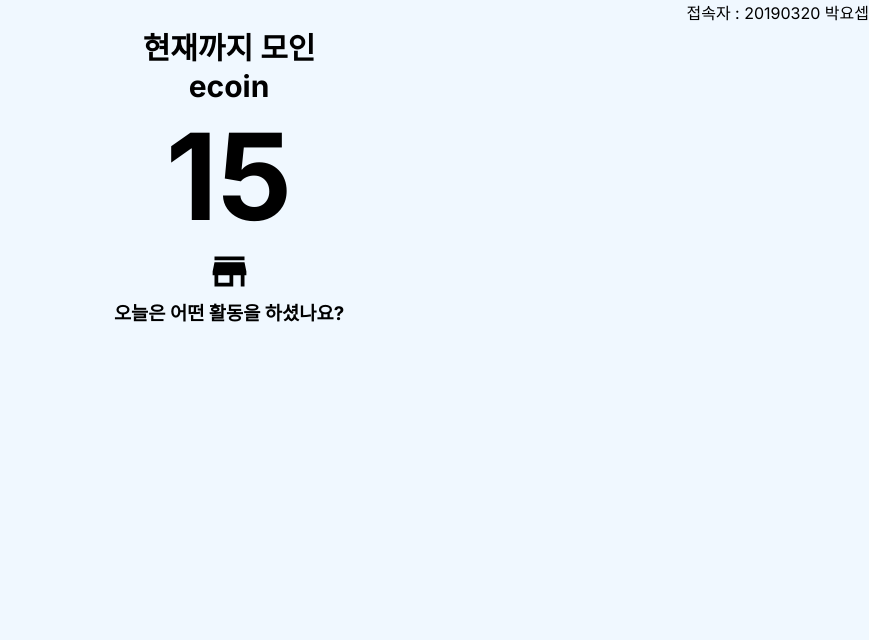
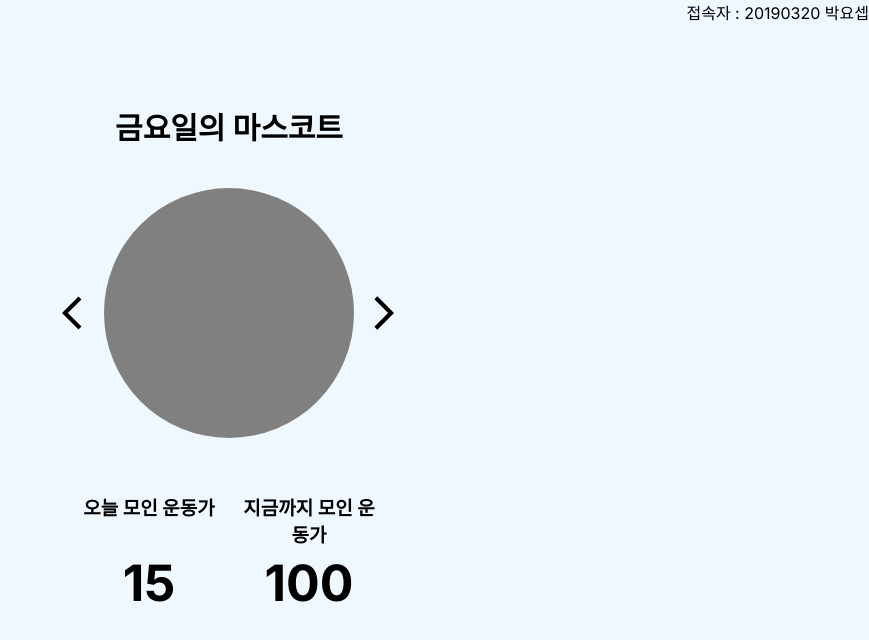
Before and after one commit to ParkGiraffe/movement_300_1, a Next.js app: page / in a window 1280 px wide. Shown: the top 640 px of the page, without its empty margins (411-1280 px from the left). Built offline with nearby package versions, Linux system fonts and the light colour scheme.

Commit message:
Feat: TopSection 다시 구성

```diff
--- a/src/app/page.js
+++ b/src/app/page.js
@@ -2,7 +2,8 @@
 
 import styled from "styled-components";
 import styles from "./page.module.css";
-import StoreIcon from "@mui/icons-material/Store";
+import { ArrowBackIos, ArrowForwardIos } from "@mui/icons-material";
+// import StoreIcon from "@mui/icons-material/Store";
 
 export default function Home() {
   return (
@@ -10,27 +11,86 @@ export default function Home() {
       <div className={styles.userInfoContainer}>
         <text>접속자 : 20190320 박요셉</text>
       </div>
+      <Divider />
+      <Divider />
+      <TopSection>
+        <TopText>금요일의 마스코트</TopText>
+        <Divider />
+        <StickerSection>
+          <ArrowButtonBox>
+            <ArrowBackIos className="icon left_arrow" />
+          </ArrowButtonBox>
+          <StickerImgBox />
+          <ArrowButtonBox>
+            <ArrowForwardIos className="icon" />
+          </ArrowButtonBox>
+        </StickerSection>
+        <Divider />
+        {/* <StoreIconContainer>
+          <StoreIcon className="store_icon" />
+          </StoreIconContainer> */}
+        <SportsmanSection>
+          <SportsmanBox>
+            <TitleText>오늘 모인 운동가</TitleText>
+            <CountText>15</CountText>
+          </SportsmanBox>
+          <SportsmanBox className="right_box">
+            <TitleText>지금까지 모인 운동가</TitleText>
+            <CountText>100</CountText>
+          </SportsmanBox>
+        </SportsmanSection>
+      </TopSection>
+      <Divider />
 
-      <TopSection>
-        <TopText>현재까지 모인</TopText>
-        <TopText>ecoin</TopText>
-        <TopText className="count_text">15</TopText>
-        <StoreIconContainer>
-          <StoreIcon className="store_icon" />
-        </StoreIconContainer>
-      </TopSection>
-
-      <MiddleSection>
-        <TitleText>오늘은 어떤 활동을 하셨나요?</TitleText>
-      </MiddleSection>
+      {/* <TileBox>
+        <TitleText>내가</TitleText>
+      </TileBox> */}
     </main>
   );
 }
 
 const TopSection = styled.div`
   text-align: center;
-  .count_text {
-    font-size: 120px !important;
+`;
+
+const CountText = styled.h1`
+  font-size: 50px;
+`;
+
+const StickerSection = styled.div`
+  display: flex;
+  flex-direction: row;
+  align-items: center;
+`;
+
+const StickerImgBox = styled.div`
+  width: 250px;
+  height: 250px;
+  border-radius: 180px;
+  background-color: grey;
+`;
+
+const ArrowButtonBox = styled.div`
+  display: flex;
+  /* background-color: blue; */
+
+  width: 60px;
+  height: 60px;
+  justify-content: center;
+
+  .left_arrow {
+    /* background-color: pink; */
+    margin-left: 15px;
+  }
+
+  .icon {
+    width: 40px;
+    height: 40px;
+    align-self: center;
+
+    path {
+      fill: black;
+    }
   }
 `;
 
@@ -38,9 +98,32 @@ const TopText = styled.h1`
   font-size: 30px;
 `;
 
+const TitleText = styled.h3`
+  font-size: 19px;
+`;
+
+const SportsmanSection = styled.div`
+  display: flex;
+  flex-direction: row;
+  justify-content: center;
+  /* background-color: cyan; */
+  .right_box {
+    margin-left: 20px;
+  }
+`;
+
+const SportsmanBox = styled.div`
+  display: flex;
+  flex-direction: column;
+  width: 140px;
+  height: 150px;
+  justify-content: space-between;
+  padding-top: 15px;
+  padding-bottom: 15px;
+  /* background-color: cyan; */
+`;
+
 const MiddleSection = styled.div``;
-
-const TitleText = styled.h3``;
 
 const StoreIconContainer = styled.div`
   /* width: 20px;
@@ -55,3 +138,14 @@ const StoreIconContainer = styled.div`
     }
   }
 `;
+
+const TileBox = styled.div`
+  height: 150px;
+  width: 150px;
+  background-color: #d9d9d9;
+  border-radius: 15px;
+`;
+
+const Divider = styled.div`
+  height: 40px;
+`;
```
